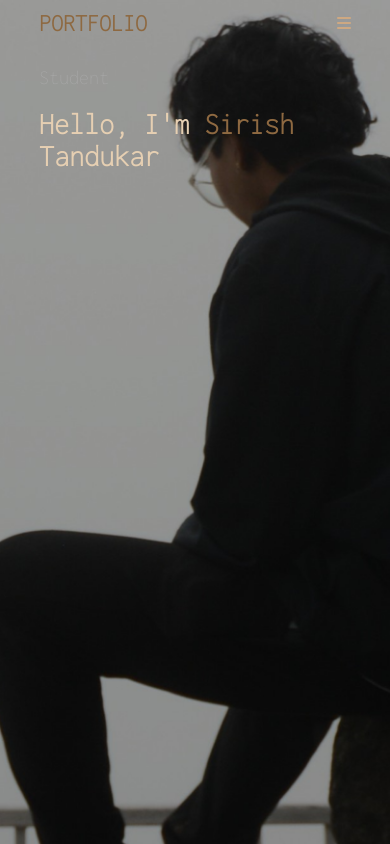
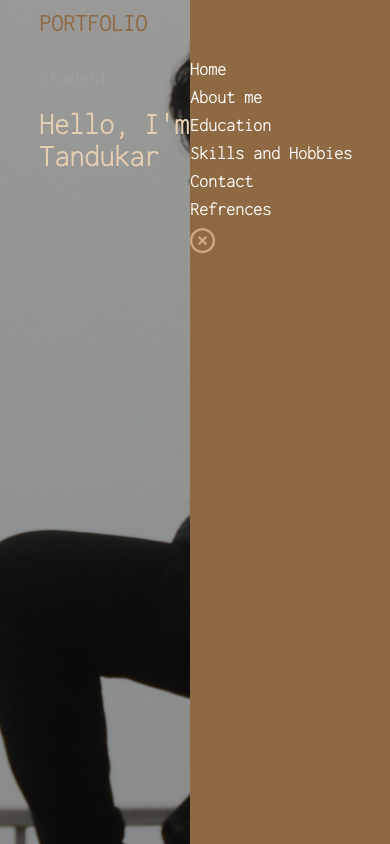
Before and after one commit to SirishTandukar/portfolio, a plain HTML site: page index.html in a window 390 px wide. Both pictures are taken after a click on the icon 344 px from the left and 23 px from the top of the page. Shown: the top 844 px of the page. Drawn offline with Linux system fonts and the light colour scheme.

Commit message:
portfolio

```diff
--- a/index.html
+++ b/index.html
@@ -172,10 +172,10 @@
     <script>
         var sidemen = document.getElementById(sidemenu)
 function openmenu(){
-    sidemen.style.right = "0";
+    sidemenu.style.right = "0";
 }
 function closemenu(){
-    sidemen.style.right = "-200px";
+    sidemenu.style.right = "-200px";
 }
     </script>
 
--- a/prot-style.css
+++ b/prot-style.css
@@ -234,6 +234,9 @@ form .btn2{
 
 }
 /* responsive*/
+nav .fa-sharp{
+    display: none;
+}
 
 @media only screen and (max-width: 768px){
     #header{
@@ -247,7 +250,7 @@ form .btn2{
     .header-text h2{
         font-size: 30px;
     }
-    nav .fas{
+    nav .fa-sharp{
         display: block;
         font-size: 25px;
     }
```
